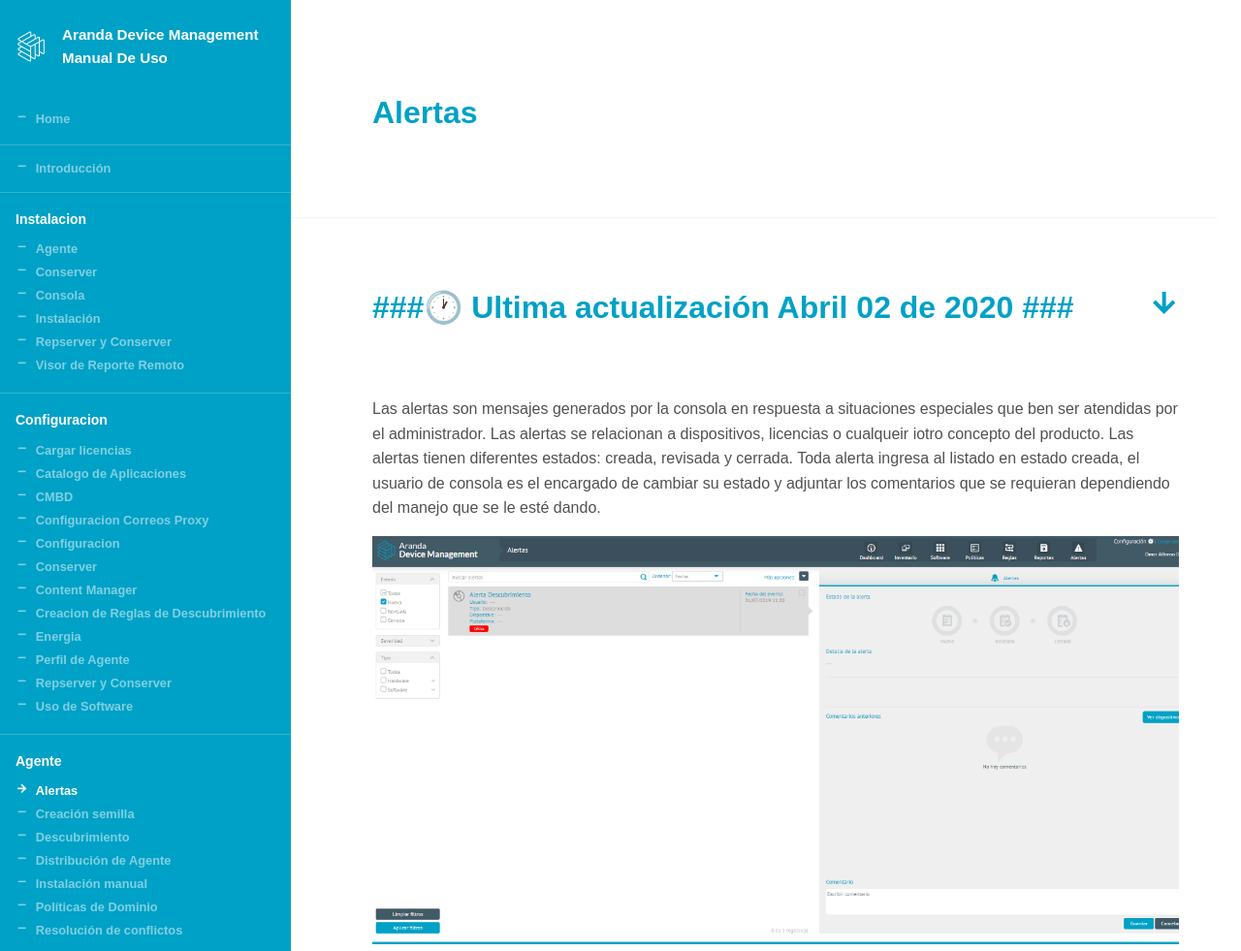
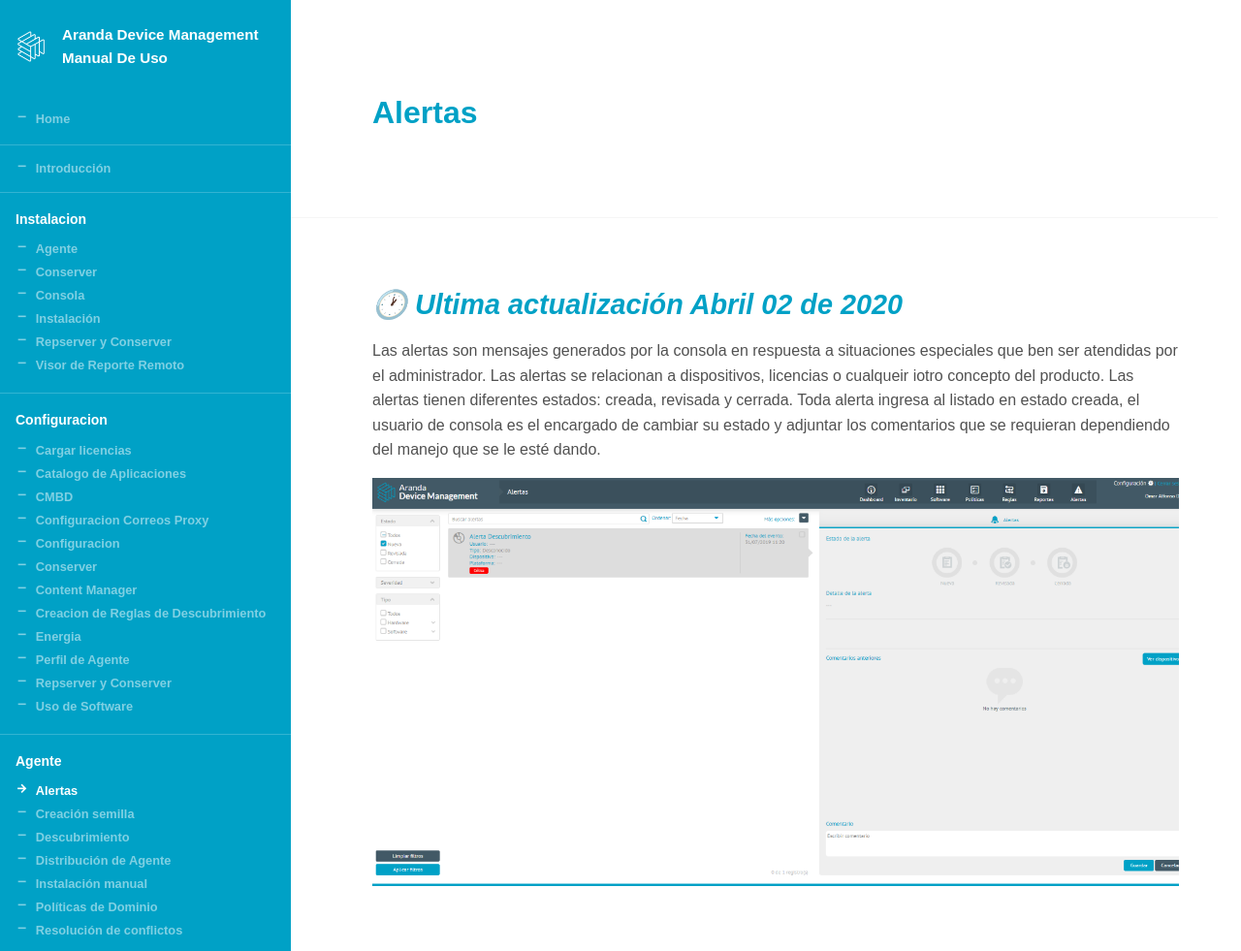
Before and after one commit to Nats85/adm, a Jekyll site: the page built from _docs/agente/alertas.md, in a window 1280 px wide and 981 px high. Shown: the whole window at 97% size. Built offline with Jekyll 4.4.1, drawn with Linux system fonts in a browser that asks for light colours.

```diff
--- a/_docs/agente/alertas.md
+++ b/_docs/agente/alertas.md
@@ -2,8 +2,8 @@
 title: Alertas
 info:
 ---
-###🕐 Ultima actualización Abril 02 de 2020 ###
-=============
+*🕐 Ultima actualización Abril 02 de 2020*
+---
 
 Las alertas son mensajes generados por la consola en respuesta a situaciones especiales que ben ser atendidas por el administrador. Las alertas se relacionan a dispositivos, licencias o cualqueir iotro concepto del producto. Las alertas tienen diferentes estados: creada, revisada y cerrada. Toda alerta ingresa al listado en estado creada, el usuario de consola es el encargado de cambiar su estado y adjuntar los comentarios que se requieran dependiendo del manejo que se le esté dando.
 
```
